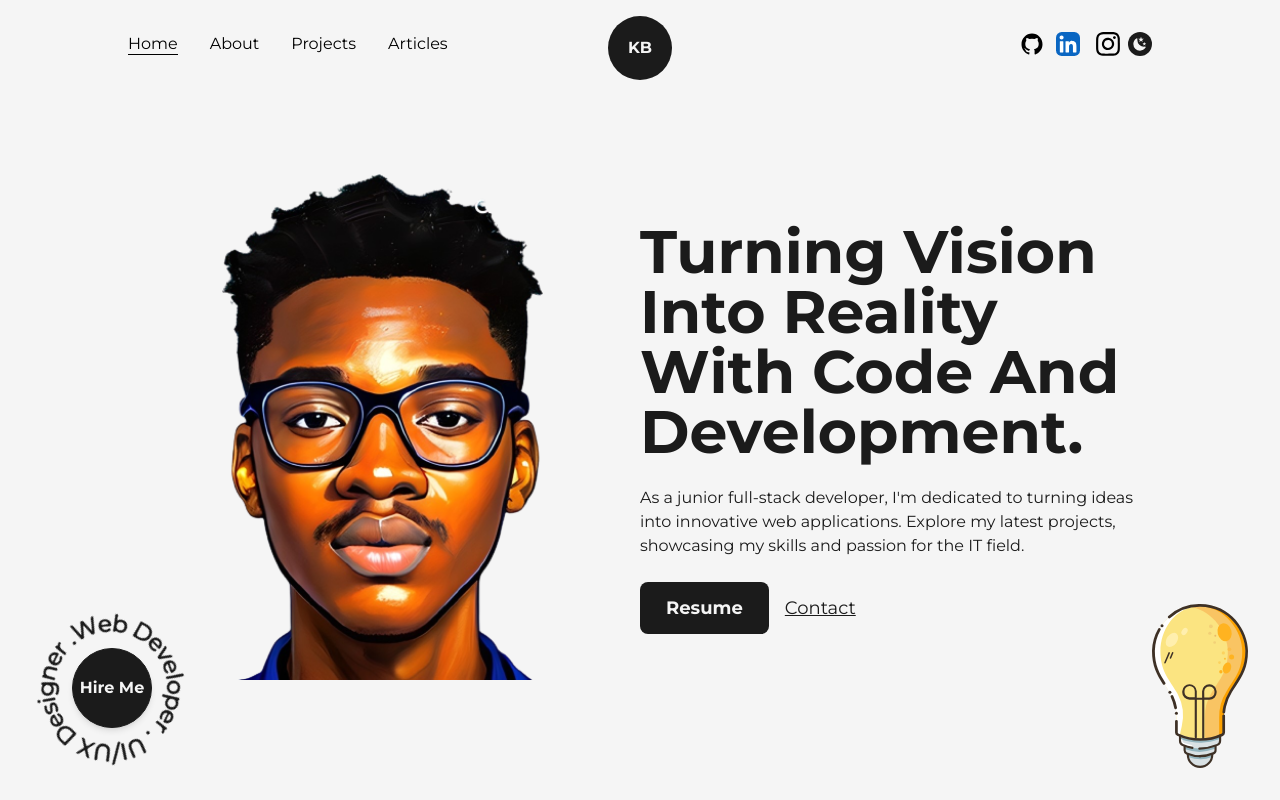
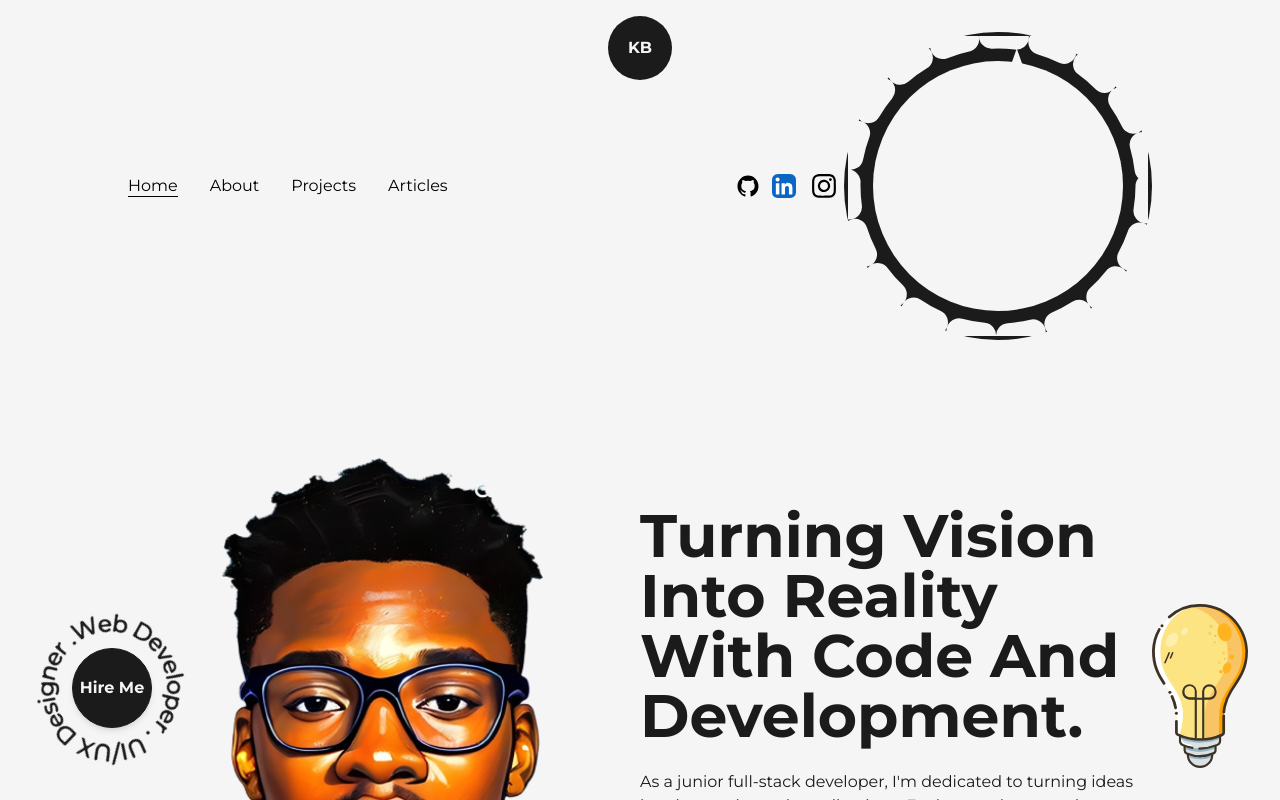
Before and after one commit to Kenneth12curry/next_js_portfolio, a Next.js app: page / in a window 1280 px wide. Shown: the top 800 px of the page. Built offline with nearby package versions, Linux system fonts and the light colour scheme.

Commit message:
CorrectionIcs

```diff
--- a/src/components/Icons.js
+++ b/src/components/Icons.js
@@ -259,7 +259,8 @@ export const CircularText = ({ className, ...rest }) => (
   </svg>
 );
 
-export const SunIcon = ({ className, ...rest }) => (
+
+/* export const SunIcon = ({ className, ...rest }) => (
   <svg
     xmlns="http://www.w3.org/2000/svg"
     width="1em"
@@ -435,9 +436,9 @@ export const SunIcon = ({ className, ...rest }) => (
       />
     </circle>
   </svg>
-);
+);*/
 
-export const MoonIcon = ({ className, ...rest }) => (
+/* export const MoonIcon = ({ className, ...rest }) => (
   <svg
     xmlns="http://www.w3.org/2000/svg"
     width="1em"
@@ -591,4 +592,68 @@ export const MoonIcon = ({ className, ...rest }) => (
       />
     </circle>
   </svg>
+); */
+
+export const SunIcon = ({ className, ...rest }) => (
+  <svg
+    xmlns="http://www.w3.org/2000/svg"
+    viewBox="0 0 24 24"
+    {...rest}
+    className={`w-full h-auto ${className}`}
+  >
+    <circle cx="12" cy="12" r="6" fill="currentColor" />
+    <circle
+      cx="12"
+      cy="12"
+      r="12"
+      fill="none"
+      stroke="currentColor"
+      strokeLinecap="round"
+      strokeLinejoin="round"
+      strokeWidth="2"
+    />
+    <path
+      fill="currentColor"
+      d="M7 6 C7 12.08 11.92 17 18 17 C18.53 17 19.05 16.96 19.56 16.89 C17.95 19.36 15.17 21 12 21 C7.03 21 3 16.97 3 12 C3 8.83 4.64 6.05 7.11 4.44 C7.04 4.95 7 5.47 7 6 Z"
+      opacity="0"
+    />
+  </svg>
 );
+
+export const MoonIcon = ({ className, ...rest }) => (
+  <svg
+    xmlns="http://www.w3.org/2000/svg"
+    viewBox="0 0 24 24"
+    {...rest}
+    className={`w-full h-auto ${className}`}
+  >
+    <circle cx="12" cy="12" r="10" fill="currentColor" />
+    <circle
+      cx="12"
+      cy="12"
+      r="12"
+      fill="none"
+      stroke="currentColor"
+      strokeDasharray="2"
+      strokeLinecap="round"
+      strokeLinejoin="round"
+      strokeWidth="2"
+    >
+      <animateTransform
+        attributeName="transform"
+        dur="30s"
+        repeatCount="indefinite"
+        type="rotate"
+        values="0 12 12;360 12 12"
+      />
+    </circle>
+    <g fill="currentColor">
+      <path d="M15.22 6.03L17.75 4.09L14.56 4L13.5 1L12.44 4L9.25 4.09L11.78 6.03L10.87 9.09L13.5 7.28L16.13 9.09L15.22 6.03Z">
+        <animate fill="freeze" attributeName="fill-opacity" dur="0.4s" values="1;0" />
+      </path>
+      <path d="M19.61 12.25L21.25 11L19.19 10.95L18.5 9L17.81 10.95L15.75 11L17.39 12.25L16.8 14.23L18.5 13.06L20.2 14.23L19.61 12.25Z">
+        <animate fill="freeze" attributeName="fill-opacity" begin="0.2s" dur="0.4s" values="1;0" />
+      </path>
+    </g>
+  </svg>
+);
```
